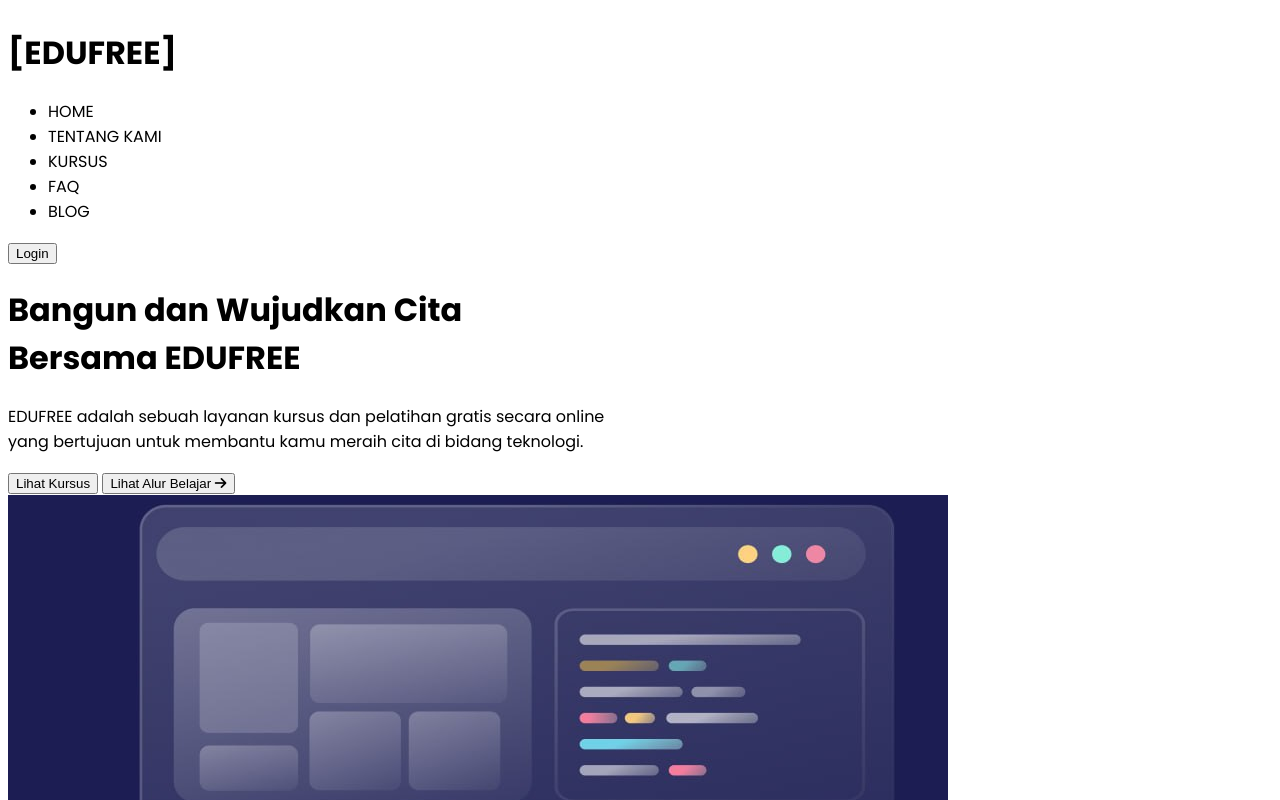
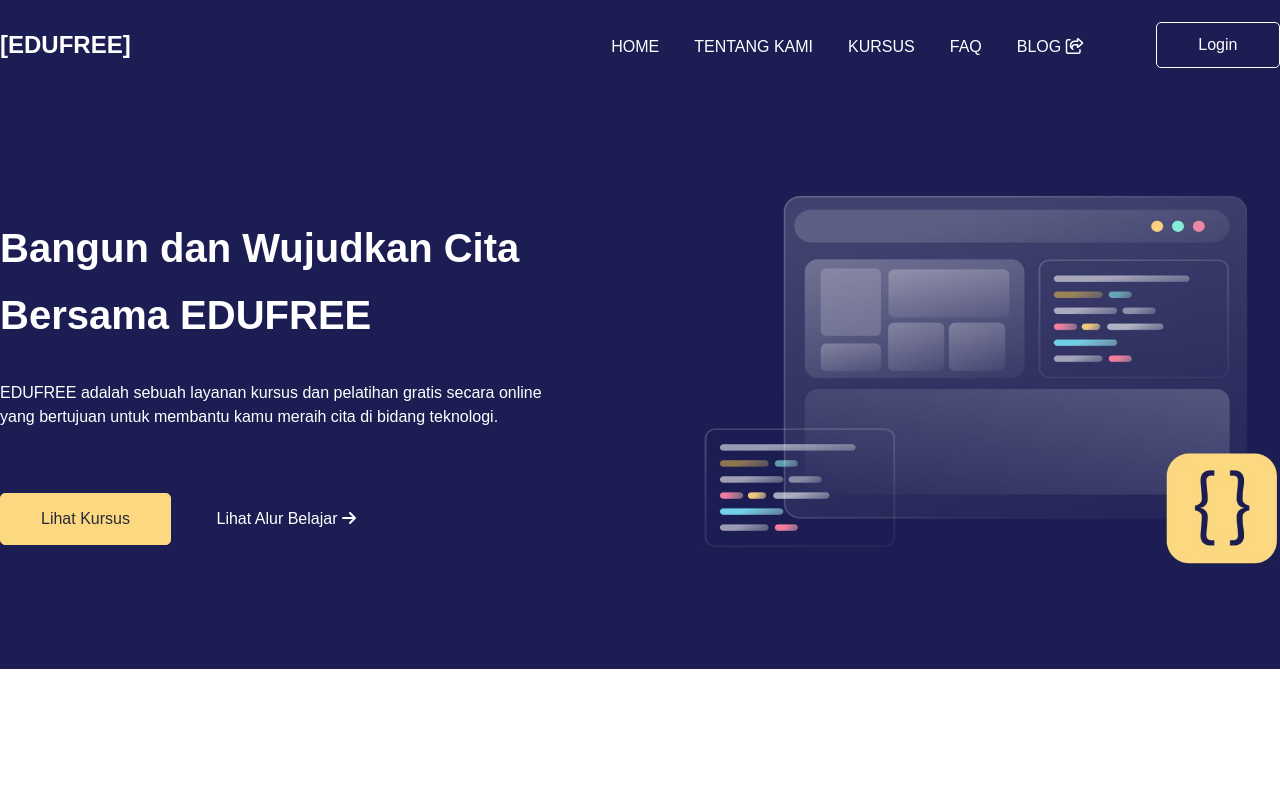
Before and after one commit to iqbolch1k/loyiha_1, a plain HTML site: page index.html in a window 1280 px wide. Shown: the top 800 px of the page. Drawn offline with Linux system fonts and the light colour scheme.

Commit message:
header qismining css xossalari yakullandi...

```diff
--- a/css/main.css
+++ b/css/main.css
@@ -14,3 +14,107 @@
     --primary-shadow: 0 4px 10px rgba(0, 0, 0, 0.1);
     --hover-shadow: 0 6px 15px rgba(0, 0, 0, 0.15);
 }
+
+/* header section  */
+
+header {
+    font-size: 20px;
+    background-color: var(--header-bg-color);
+}
+.header-navbar {
+    width: 100%;
+    height: 90px;
+    display: flex;
+    align-items: center;
+    justify-content: space-between;
+}
+.header-navbar .header-logo h1{
+    font-size: 1.2em;
+    font-weight: 700;
+    color: var(--primary-color);
+    cursor: pointer;
+}
+.header-navbar .header-nav{
+    display: flex;
+    gap: 72px;
+    align-items: center;
+}
+.header-navbar ul{
+    display: flex;
+    align-items: center;
+    gap: 35px;
+    list-style-type: none;
+}
+.header-navbar ul li a{
+    font-size: 0.8em;
+    font-weight: 400;
+    color: var(--primary-color);
+}
+.header-navbar ul li a:hover{
+    color: var(--main-section-button-bg);
+    padding-bottom: 0.5rem;
+    border-bottom: 2px solid var(--main-section-button-bg);
+}
+.header-navbar .header-nav button{
+    padding: 0.81rem 2.6rem;
+    font-size: 0.8em;
+    font-weight: 400;
+    border: 1px solid var(--primary-color);
+    color: var(--primary-color);
+    background-color: transparent;
+    border-radius: 5px;
+    cursor: pointer;
+}
+.header-navbar .header-nav button:hover{
+    border: 1px solid var(--main-section-button-bg);
+    background-color: var(--main-section-button-bg);
+    color: var(--header-bg-color);
+}
+.header-main-items{
+    width: 100%;
+    height: 579px;
+    display: flex;
+    align-items: center;
+    justify-content: space-between;
+}
+.header-main-items-title h1{
+    color: var(--primary-color);
+    font-size: 2em;
+    line-height: 67px;
+    font-weight: 600;
+}
+.header-main-items-img img{
+    width: 577px;
+    height: 375px;
+}
+.header-main-items-title p{
+    padding-top: 2rem;
+    font-size: 0.8em;
+    color: var(--primary-color);
+    line-height: 24px;
+    font-weight: 400;
+}
+.header-main-items-title .header-main-items-buttons {
+    padding-top: 4rem;
+}
+.header-main-items-title .header-main-items-buttons button{
+    padding: 1rem 2.5rem;
+    font-size: 0.8em;
+    border: none;
+    border-radius: 5px;
+    cursor: pointer;
+}
+.header-main-items-title .header-main-items-buttons button:nth-of-type(1){
+    background-color: var(--main-section-button-bg);
+    color: var(--main-section-color);
+    border: 1px solid var(--main-section-button-bg);
+}
+.header-main-items-title .header-main-items-buttons button:nth-of-type(2){
+    background-color: transparent;
+    color: var(--primary-color);
+}
+.header-main-items-title .header-main-items-buttons button:nth-of-type(1):hover{
+    border: 1px solid var(--main-section-button-bg);
+    background-color: transparent;
+    color: var(--main-section-button-bg);
+}
--- a/css/style.css
+++ b/css/style.css
@@ -1,4 +1,9 @@
 /* title fonts */
+*{
+    margin: 0px;
+    padding: 0px;
+    box-sizing: border-box;
+}
 @import url('https://fonts.googleapis.com/css2?family=Inter:ital,opsz,wght@0,14..32,100..900;1,14..32,100..900&family=Poppins:ital,wght@0,100;0,200;0,300;0,400;0,500;0,600;0,700;0,800;0,900;1,100;1,200;1,300;1,400;1,500;1,600;1,700;1,800;1,900&display=swap');
 /* container*/
 .container{
--- a/index.html
+++ b/index.html
@@ -23,11 +23,11 @@
                 </div>
                 <nav class="header-nav">
                     <ul>
-                        <li>HOME</li>
-                        <li>TENTANG KAMI</li>
-                        <li>KURSUS</li>
-                        <li>FAQ</li>
-                        <li>BLOG</li>
+                        <li><a href="#">HOME</a></li>
+                        <li><a href="#">TENTANG KAMI</a></li>
+                        <li><a href="#">KURSUS</a></li>
+                        <li><a href="#">FAQ</a></li>
+                        <li><a href="#">BLOG <i class="fa-regular fa-share-from-square"></i></a></li>
                     </ul>
                     <button>Login</button>
                 </nav>
```
